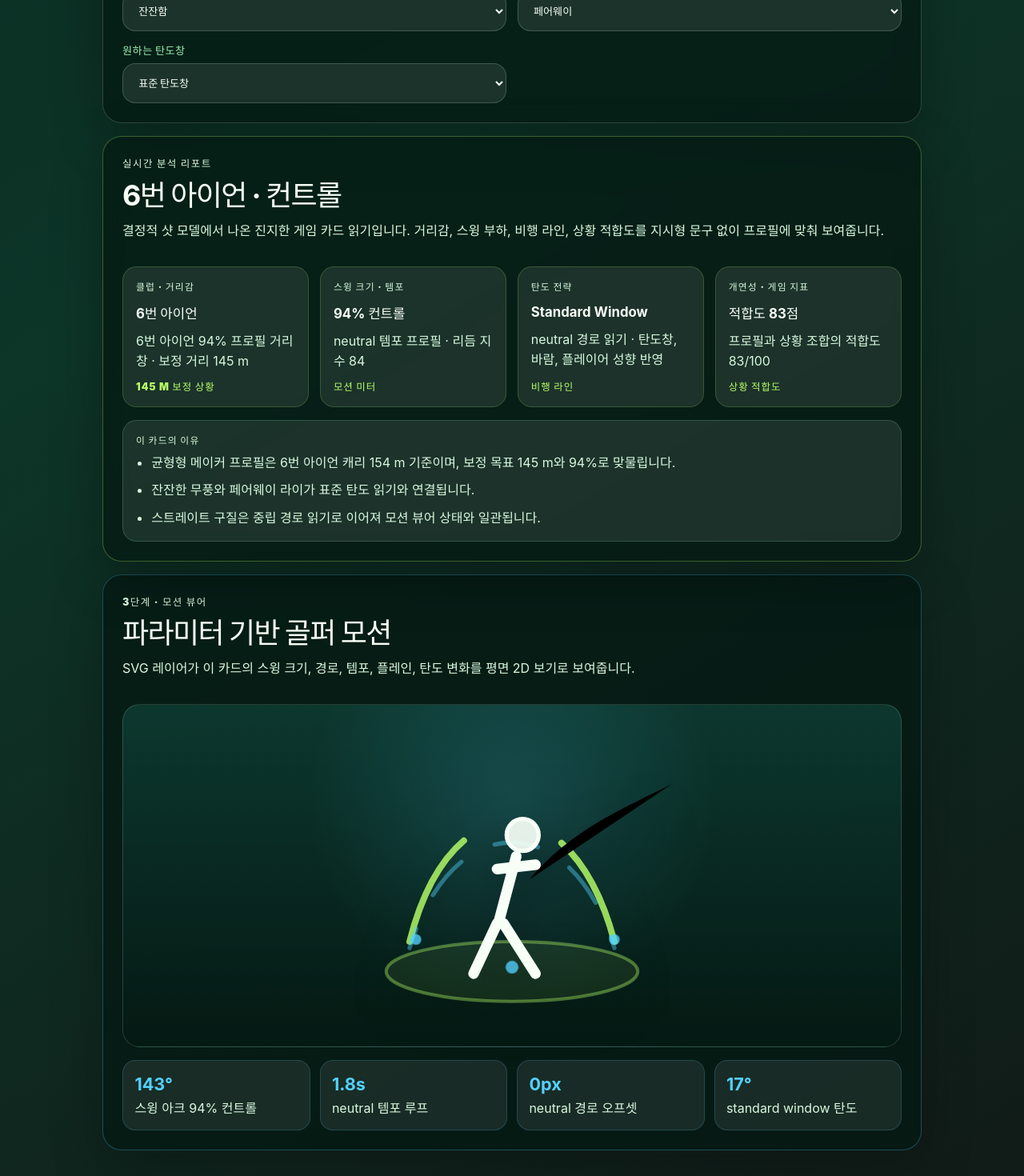
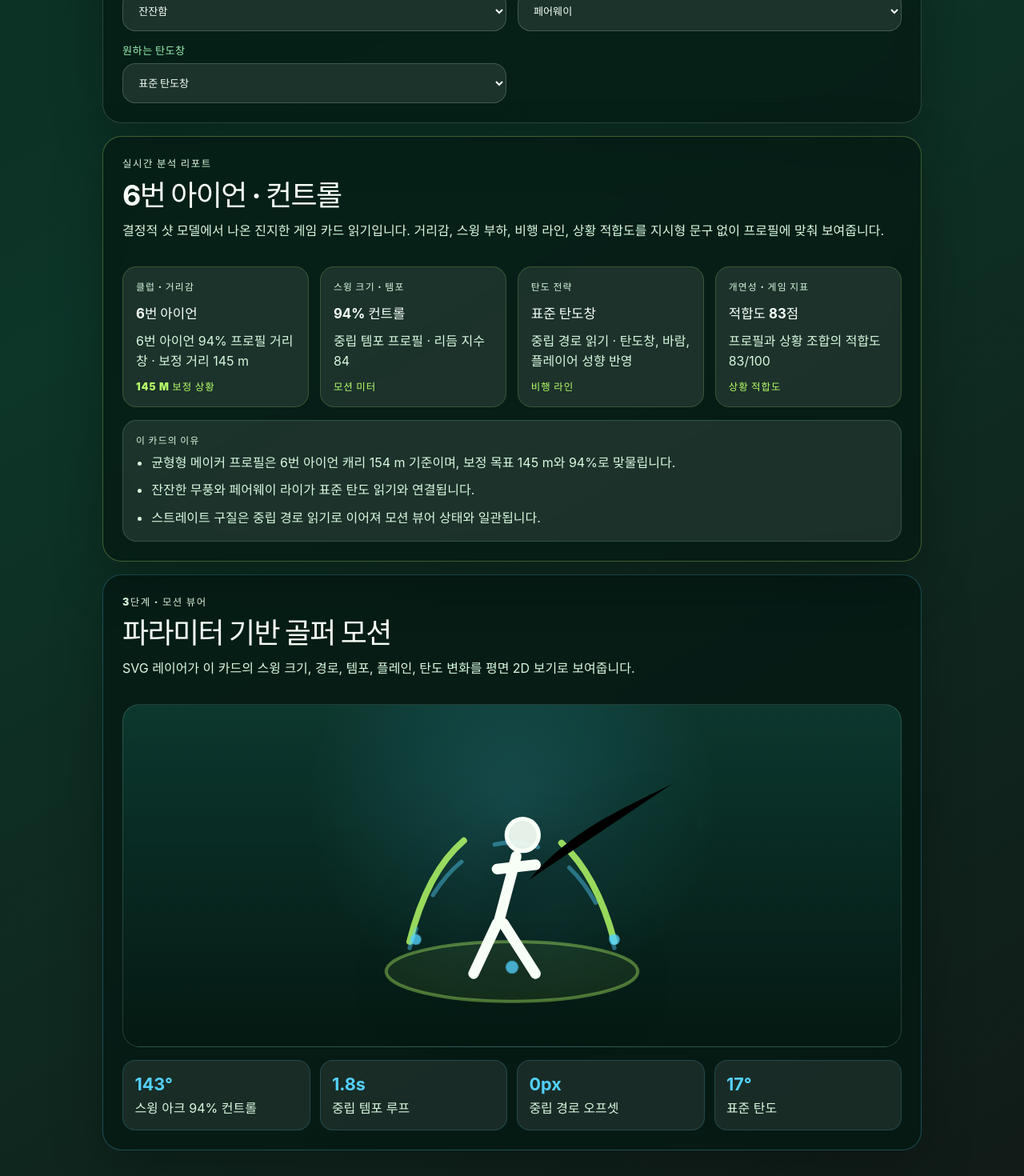
Before and after one commit to ys-laube/goodgolfform, a React (Vite) app: page / in a window 1280 px wide. Shown: the part 1904-3374 px from the top of the page at 80% size. Built offline with nearby package versions, Linux system fonts and the light colour scheme.

Commit message:
omx(team): auto-checkpoint worker-2 [5]

```diff
--- a/src/components/SwingMotionViewer.tsx
+++ b/src/components/SwingMotionViewer.tsx
@@ -9,8 +9,20 @@ type SwingMotionViewerProps = {
 };
 
 
-function formatValue(value: string): string {
-  return value.replaceAll('-', ' ');
+function tempoLabel(value: SwingRecommendation['tempo']): string {
+  return { smooth: '부드러운', neutral: '중립', assertive: '과감한' }[value];
+}
+
+function pathBiasLabel(value: SwingRecommendation['pathBias']): string {
+  return { neutral: '중립', 'draw-biased': '드로 성향', 'fade-biased': '페이드 성향' }[value];
+}
+
+function trajectoryLabel(value: SwingRecommendation['trajectoryStrategy']): string {
+  return { flighted: '낮은 탄도', 'standard-window': '표준 탄도', 'launch-higher': '높은 탄도' }[value];
+}
+
+function poseLabel(value: MotionParameters['reducedMotionPose']): string {
+  return { compact: '컴팩트', balanced: '균형', extended: '확장' }[value];
 }
 
 function usePrefersReducedMotion(forceReducedMotion = false): boolean {
@@ -130,15 +142,15 @@ export function SwingMotionViewer({ parameters, recommendation, forceReducedMoti
         </span>
         <span>
           <strong>{(parameters.animationDurationMs / 1000).toFixed(1)}s</strong>
-          {formatValue(recommendation.tempo)} 템포 루프
+          {tempoLabel(recommendation.tempo)} 템포 루프
         </span>
         <span>
           <strong>{parameters.pathOffset}px</strong>
-          {formatValue(recommendation.pathBias)} 경로 오프셋
+          {pathBiasLabel(recommendation.pathBias)} 경로 오프셋
         </span>
         <span>
           <strong>{parameters.launchAngleDegrees}°</strong>
-          {formatValue(recommendation.trajectoryStrategy)} 탄도
+          {trajectoryLabel(recommendation.trajectoryStrategy)}
         </span>
       </div>
     </section>
--- a/src/useSwingLabSession.ts
+++ b/src/useSwingLabSession.ts
@@ -26,8 +26,16 @@ type AnalysisCard = {
   readonly meta: string;
 };
 
-function formatCardText(value: string): string {
-  return value.replaceAll('-', ' ');
+function tempoLabel(value: SwingRecommendation['tempo']): string {
+  return { smooth: '부드러운', neutral: '중립', assertive: '과감한' }[value];
+}
+
+function pathBiasLabel(value: SwingRecommendation['pathBias']): string {
+  return { neutral: '중립', 'draw-biased': '드로 성향', 'fade-biased': '페이드 성향' }[value];
+}
+
+function trajectoryLabel(value: SwingRecommendation['trajectoryStrategy']): string {
+  return { flighted: '낮은 탄도', 'standard-window': '표준 탄도창', 'launch-higher': '높은 탄도' }[value];
 }
 
 function analysisCardsFor(recommendation: SwingRecommendation): readonly AnalysisCard[] {
@@ -43,14 +51,14 @@ function analysisCardsFor(recommendation: SwingRecommendation): readonly Analysi
       id: 'swing-size-tempo',
       label: '스윙 크기 · 템포',
       title: `${recommendation.swingSizePercent}% ${recommendation.swingSizeLabel}`,
-      detail: `${formatCardText(recommendation.tempo)} 템포 프로필 · 리듬 지수 ${recommendation.tempoRating}`,
+      detail: `${tempoLabel(recommendation.tempo)} 템포 프로필 · 리듬 지수 ${recommendation.tempoRating}`,
       meta: '모션 미터',
     },
     {
       id: 'trajectory-strategy',
       label: '탄도 전략',
-      title: formatCardText(recommendation.trajectoryStrategy),
-      detail: `${formatCardText(recommendation.pathBias)} 경로 읽기 · 탄도창, 바람, 플레이어 성향 반영`,
+      title: trajectoryLabel(recommendation.trajectoryStrategy),
+      detail: `${pathBiasLabel(recommendation.pathBias)} 경로 읽기 · 탄도창, 바람, 플레이어 성향 반영`,
       meta: '비행 라인',
     },
     {
```
